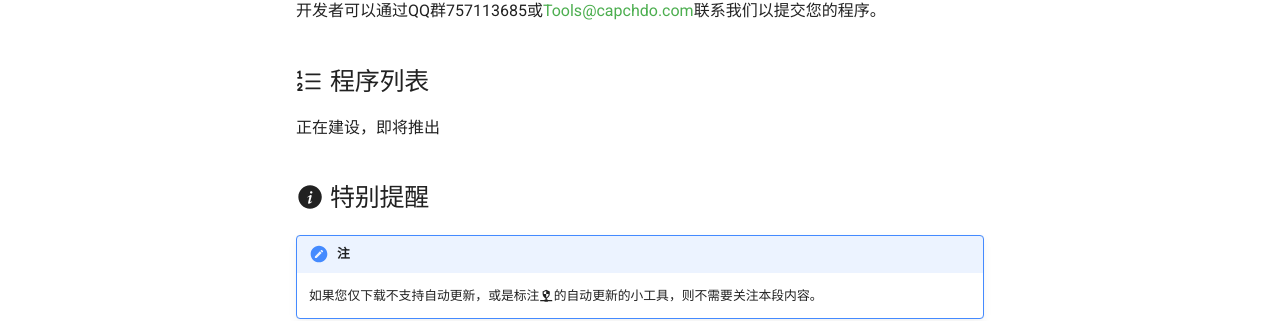
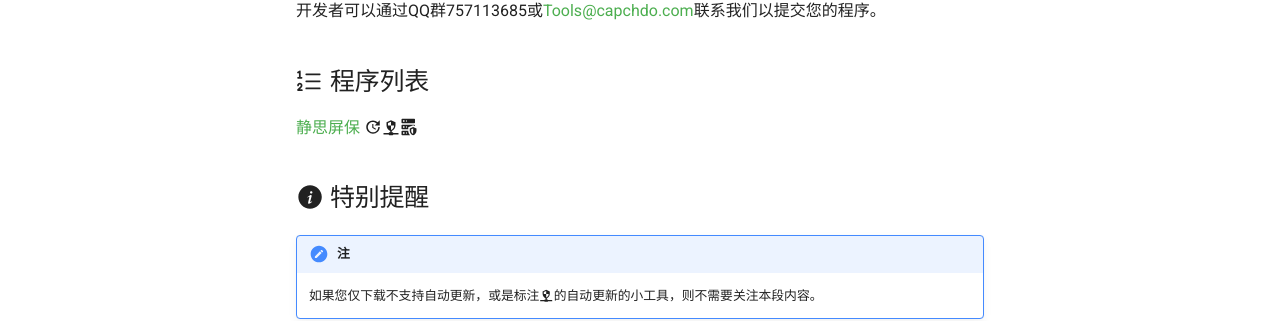
Before and after one commit to Capchdo/blog, an MkDocs documentation site: the page built from docs/tools.md, in a window 1280 px wide and 1098 px high. Shown: the part 434-755 px from the top of the window. Built offline with MkDocs 1.6.1 and Material for MkDocs 9.7.7, drawn with Linux system fonts in a browser that asks for light colours; comment, search, counter and statistics services are not loaded.

Commit message:
update docs/tools.md.添加静思屏保
Signed-off-by: CZLeader <9657868+czleader@user.noreply.gitee.com>

```diff
--- a/docs/tools.md
+++ b/docs/tools.md
@@ -14,7 +14,7 @@
 
 ## :octicons-list-ordered-24: 程序列表
 
-正在建设，即将推出
+[静思屏保](https://lab.capchdo.com/2023/05/23/1809/) :material-update::material-security-network::material-server-security:
 
 ## :material-information-variant-circle: 特别提醒
 
```
